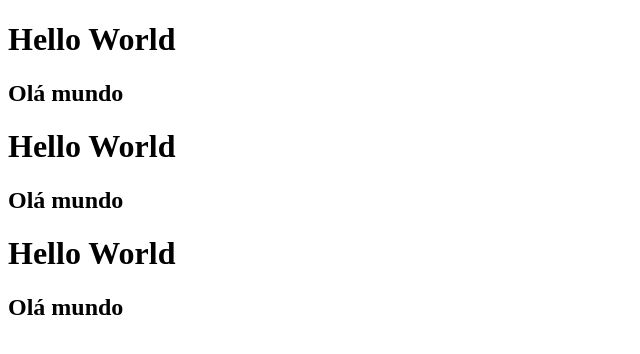
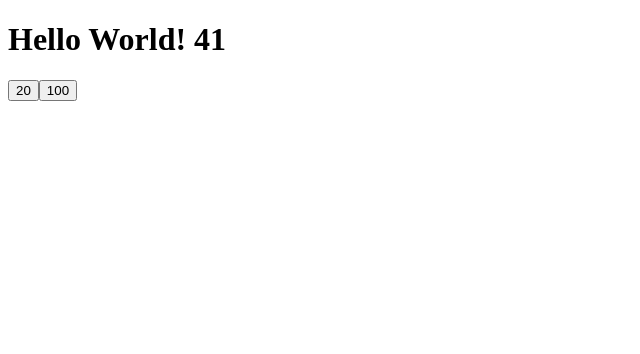
Before and after one commit to FernandoCesarMS/quick-note, a React (Create React App) app: page / in a window 1280 px wide. Shown: the top 354 px of the page, without its empty margins (0-640 px from the left). Built offline with nearby package versions, Linux system fonts and the light colour scheme; the HTML template or start-up script is replaced by a standard one.

Commit message:
Variáveis e funções JS

```diff
--- a/src/App.js
+++ b/src/App.js
@@ -1,16 +1,20 @@
-import React from 'react';
-import Title from "./HelloWorld"
+import React from "react";
 
 function App() {
+  const frase = "Hello World!";
+  var numero = 40;
+  function clicou(exibicao) {
+    alert(exibicao * 10);
+  }
   return (
-    <div className="App">
-      <Title></Title>
-      <Title></Title>
-      <Title></Title>
+    <div>
+      <h1>
+        {frase} {numero + 1}
+      </h1>
+      <button onClick={() => clicou(20)}>20</button>
+      <button onClick={() => clicou(100)}>100</button>
     </div>
   );
 }
 
-
-
 export default App;
--- a/src/HelloWorld.js
+++ /dev/null
@@ -1,11 +0,0 @@
-import React from "react";
-import Subtitle from "./Subtitle";
-
-export default function Title() {
-  return (
-    <div>
-      <h1>Hello World</h1>
-      <Subtitle />
-    </div>
-  );
-}
--- a/src/Subtitle.js
+++ /dev/null
@@ -1,5 +0,0 @@
-import React from "react";
-
-export default function Subtitle() {
-  return <h2>Olá mundo</h2>;
-}
```
